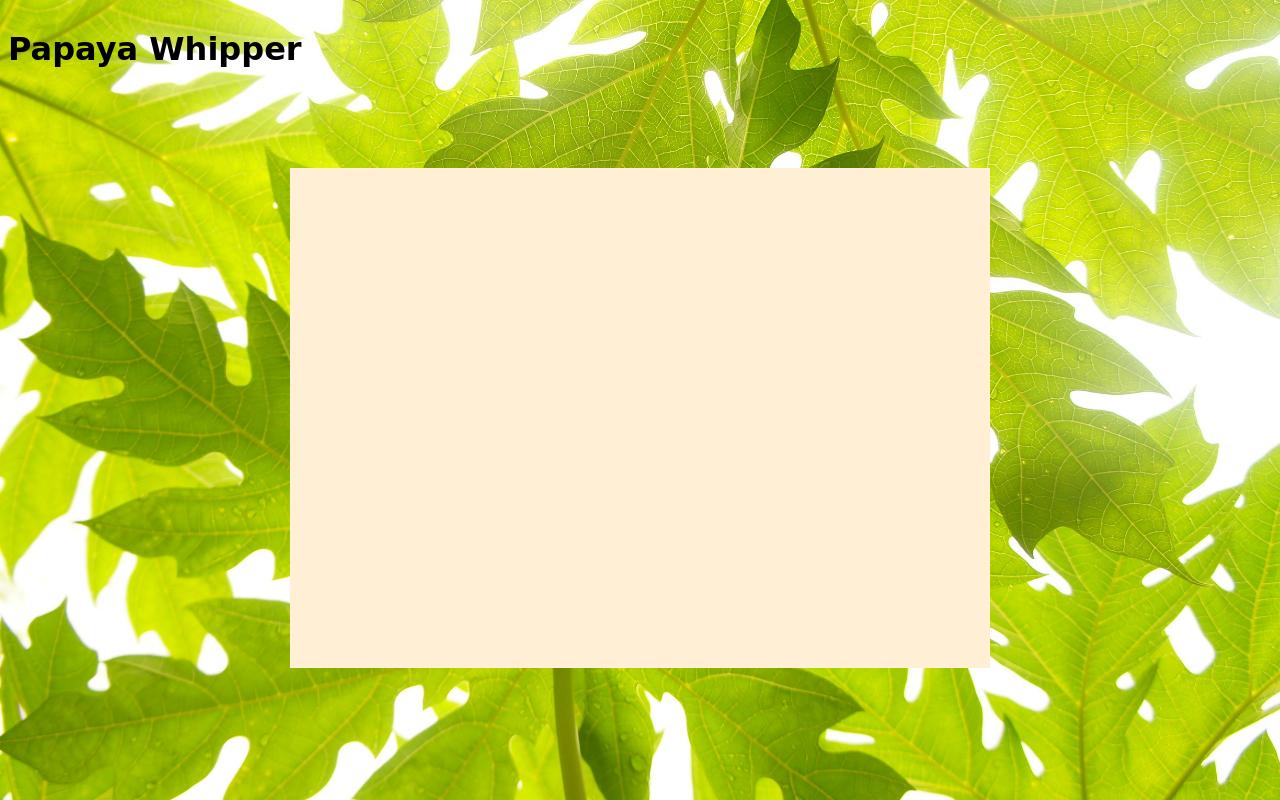
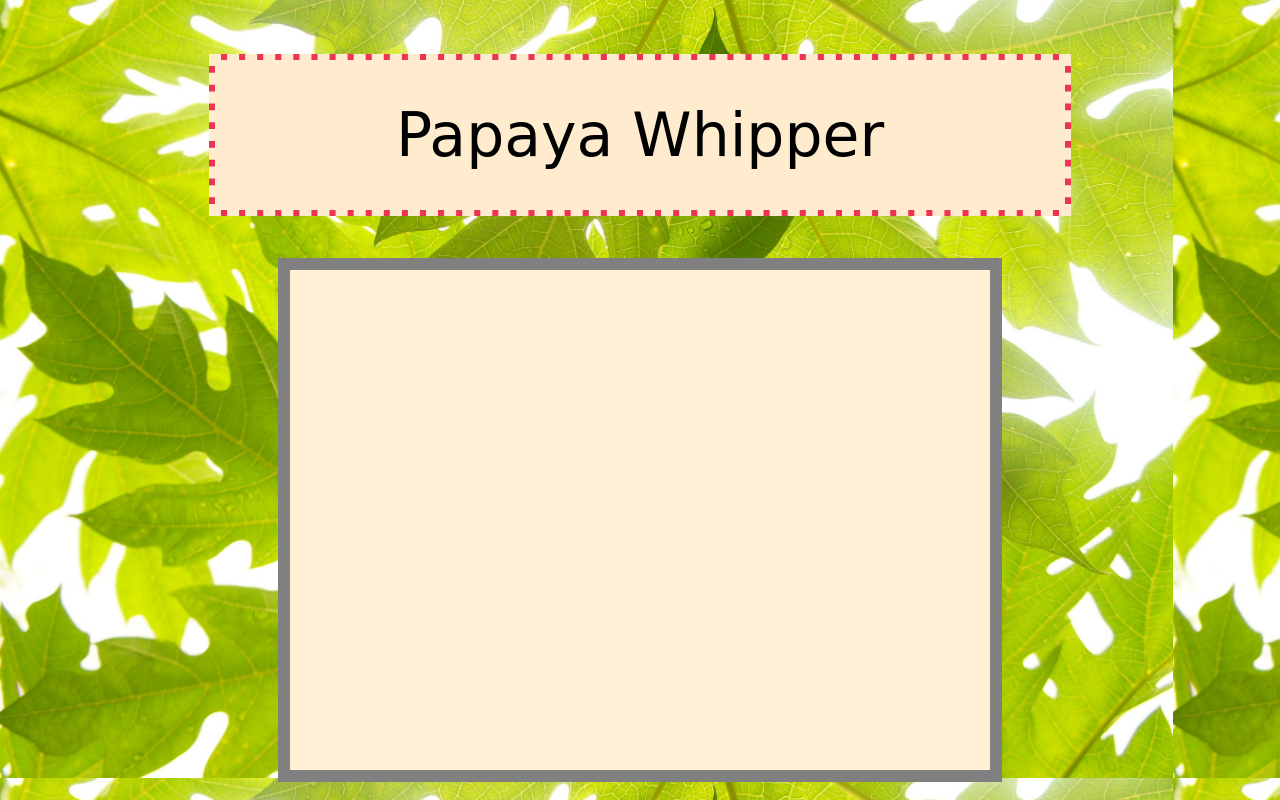
Before and after one commit to kswhyte/game-time, a website: page index.html in a window 1280 px wide. Drawn offline with Linux system fonts and the light colour scheme; files whose address does not match are found by name; a web font is replaced by a local one.

Commit message:
adds early css styling with animated borders

```diff
--- a/index.html
+++ b/index.html
@@ -7,7 +7,9 @@
   <link href="https://fonts.googleapis.com/css?family=Bungee+Inline|Bungee+Shade|Lato|Open+Sans|Oswald|Roboto" rel="stylesheet">
 </head>
 <body class="container">
-  <h1>Papaya Whipper</h1>
+  <div class="heading-box">
+    <h1>Papaya Whipper</h1>
+  </div>
 
   <canvas id="jungle-canvas" width="700" height="500"></canvas>
 
--- a/lib/styles.css
+++ b/lib/styles.css
@@ -1,23 +1,42 @@
 .container {
-  background: url('game-time/images/papaya-leaves.jpg' ) no-repeat center center;
-  background-size: cover;
+  background: url("images/papaya-leaves.jpg");
+  background-size: contain;
+  /*align-items: center;*/
 }
 
-h1{
-  font-family: 'Bungee Inline', cursive;
-  margin: 30px auto;
+h1 {
+  font: 60px 'Bungee Inline', cursive;
+  /*margin: 30px auto;*/
+}
+
+.heading-box{
+  width: 850px;
   display: flex;
-  align-items: center;
-
+  justify-content: center ;
+  background: blanchedalmond;
+  margin: 60px auto;
+  outline: 6px dashed blanchedalmond;
+  box-shadow: 0 0 0 6px #EA3556;
+  animation: 1s animateBorder infinite;
 }
 
 #jungle-canvas {
   display: flex;
   -ms-align-items: center;
   align-items: center;
-  margin: 100px auto;
+  margin: auto;
   background: papayawhip;
+  outline: 12px solid grey;
   /*border: #0095DD;*/
+}
+
+
+@keyframes animateBorder {
+  to {
+    outline-color: #EA3556;
+    box-shadow: 0 0 0 6px greenyellow;
+  }
+
 }
 
 /*font-family: 'Open Sans', sans-serif;
```
